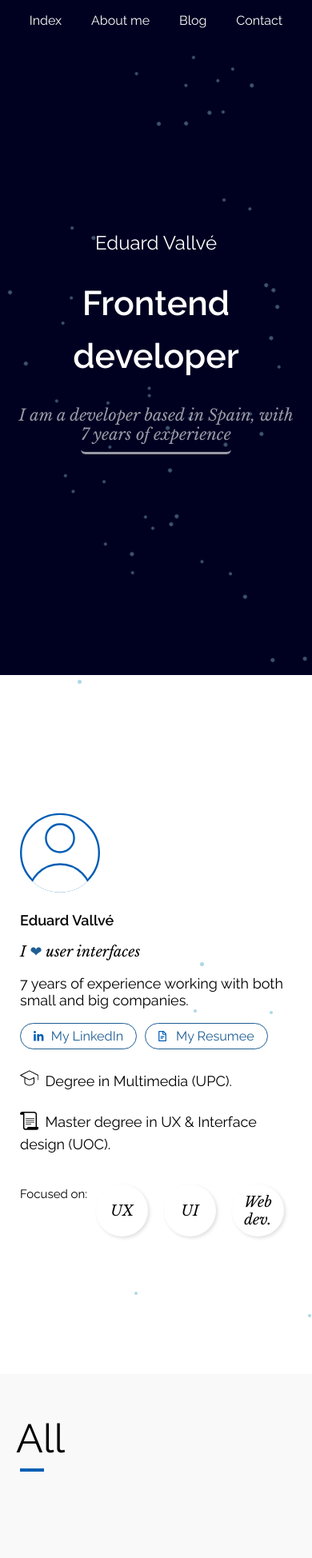
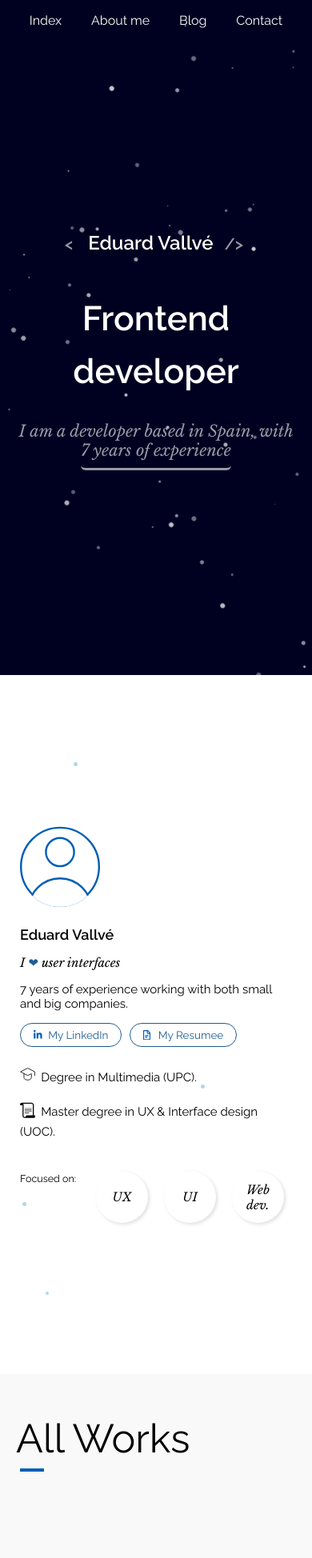
Before and after one commit to eduvallve/portfolio, a PHP site: page / in a window 390 px wide. Shown: the top 1948 px of the page at 80% size. Run offline with PHP 8.4, Linux system fonts and the light colour scheme; style sheets or scripts are compiled from the project's sources; some libraries are stand-ins or nearby versions.

Commit message:
PF - Styling adjustments in star sizes + tablet viewport in basicinformation + client feilds i projects

```diff
--- a/htdocs/components/basicInformation/basicInformation.css
+++ b/htdocs/components/basicInformation/basicInformation.css
@@ -8,7 +8,7 @@
   flex-direction: column;
   justify-content: center;
   font-family: "Raleway";
-  font-size: 18px;
+  font-size: 15px;
 }
 .basicInformation__name {
   margin-top: 0;
@@ -37,8 +37,10 @@
   font-size: 0.9em;
   margin-right: 10px;
 }
-.basicInformation .btn:last-of-type {
-  margin-bottom: 25px;
+@media screen and (max-width: 767px) {
+  .basicInformation .btn:last-of-type {
+    margin-bottom: 25px;
+  }
 }
 .basicInformation__studies {
   margin-top: 0;
@@ -98,6 +100,17 @@
   transition: opacity 1s ease;
   animation: dotWave ease-in-out 2.5s;
 }
+@media screen and (min-width: 768px) and (max-width: 959px) {
+  .basicInformation .col-1 {
+    width: 16.6666666667%;
+  }
+  .basicInformation .col-3 {
+    width: 33.3333333333%;
+  }
+  .basicInformation .col-4 {
+    width: 41.6666666667%;
+  }
+}
 
 /* -- Animations -- */
 @keyframes dotWave {
--- a/htdocs/components/basicInformation/basicInformation.scss
+++ b/htdocs/components/basicInformation/basicInformation.scss
@@ -11,7 +11,7 @@
         flex-direction: column;
         justify-content: center;
         font-family: 'Raleway';
-        font-size: 18px;
+        font-size: 15px;
     }
 
     &__name {
@@ -44,8 +44,10 @@
         font-size: 0.9em;
         margin-right: 10px;
 
-        &:last-of-type {
-            margin-bottom: 25px;
+        @media screen and (max-width: $bp-mobile-max) {
+            &:last-of-type {
+                margin-bottom: 25px;
+            }
         }
     }
 
@@ -118,6 +120,20 @@
             animation: dotWave ease-in-out 2.5s;
         }
     }
+
+    @media screen and (min-width: $bp-tablet-min) and (max-width: $bp-tablet-max) {
+        .col-1 {
+            width: calc(100% * 2/12);
+        }
+
+        .col-3 {
+            width: calc(100% * 4/12);
+        }
+
+        .col-4 {
+            width: calc(100% * 5/12);
+        }
+    }
 }
 
 /* -- Animations -- */
--- a/htdocs/components/brief/brief.css
+++ b/htdocs/components/brief/brief.css
@@ -110,6 +110,15 @@
   background-color: rgba(69, 94, 115, 0.9);
   transition: opacity 1s ease;
 }
+.brief h1 {
+  display: inline-block;
+}
+.brief .tag-code {
+  font-weight: bold;
+  font-size: 20px;
+  color: rgba(255, 255, 255, 0.6);
+  margin: 0 0.75em 0 0.5em;
+}
 
 /* -- Animations -- */
 @keyframes slideInUp {
--- a/htdocs/components/brief/brief.js
+++ b/htdocs/components/brief/brief.js
@@ -52,7 +52,6 @@ class Brief {
 
   toggleStars() {
     let scroll = window.pageYOffset;
-    let windowHeight = window.innerHeight;
     const sunSize = this.sun.offsetHeight;
     if (scroll < sunSize / 20) {
       this.stars.style.opacity = 1;
@@ -87,9 +86,11 @@ class Brief {
       this.obj.classList.add("brief__animation--star");
       this.obj.style.left = `calc(100vmax * ${Math.random()})`;
       this.obj.style.top = `calc(100vmax * ${Math.random()})`;
-      this.size = Math.floor(2 * Math.random()) + 4;
-      this.obj.style.height = this.size + "px";
-      this.obj.style.width = this.size + "px";
+      const starColor = Math.random() * 45 + 35;
+      this.obj.style.backgroundColor = `rgb(255 255 255 / ${starColor}%)`;
+      const size = Math.floor(7 * Math.random());
+      this.obj.style.height = size + "px";
+      this.obj.style.width = size + "px";
 
       base.appendChild(this.obj);
     }
--- a/htdocs/components/brief/brief.php
+++ b/htdocs/components/brief/brief.php
@@ -1,6 +1,10 @@
 <section class="brief">
   <main class="brief__main">
-    <h1 class="brief__name">Eduard Vallvé</h1>
+    <div class="brief__name">
+      <span class="tag-code">&lt;</span>
+      <h1>Eduard Vallvé</h1>
+      <span class="tag-code">/&gt;</span>
+    </div>
     <div class="brief__role">
       <h2 class="brief__role--basic">Frontend</h2>
       <ul class="brief__role--list">
--- a/htdocs/components/brief/brief.scss
+++ b/htdocs/components/brief/brief.scss
@@ -127,6 +127,17 @@ $sunSize: 20vh;
 
         }
     }
+
+    h1 {
+        display: inline-block;
+    }
+
+    .tag-code {
+        font-weight: bold;
+        font-size: 20px;
+        color: $white-transparent-six;
+        margin: 0 0.75em 0 0.5em;
+    }
 }
 
 /* -- Animations -- */
--- a/htdocs/components/projects/projects.css
+++ b/htdocs/components/projects/projects.css
@@ -165,7 +165,14 @@
 @media (min-width: 768px) {
   .projects__item--title {
     max-width: 80%;
+    margin-bottom: 0.5em;
   }
+}
+.projects__item--tagline {
+  font-size: 0.9em;
+  opacity: 0.6;
+  text-transform: capitalize;
+  margin-bottom: var(--col-gap);
 }
 .projects__item--tags {
   font-size: 13px;
--- a/htdocs/components/projects/projects.filterCategory.php
+++ b/htdocs/components/projects/projects.filterCategory.php
@@ -1,5 +1,5 @@
 <div class="projects__filter-category--filterlist">
-    <span class="projects__filter-category active" data-filter="all">All</span>
+    <span class="projects__filter-category active" data-filter="all">All works</span>
     <?php
         $data = json_decode(file_get_contents(getcwd()."/htdocs/components/projects/projectsRepo/projectsRepo.json"), true);
         // print_r($data); echo '<br>';
--- a/htdocs/components/projects/projects.scss
+++ b/htdocs/components/projects/projects.scss
@@ -175,7 +175,15 @@
 
             @include breakpoint($bp-tablet-min) {
                 max-width: 80%;
+                margin-bottom: 0.5em;
             }
+        }
+
+        &--tagline {
+            font-size: 0.9em;
+            opacity: 0.6;
+            text-transform: capitalize;
+            margin-bottom: var(--col-gap);
         }
 
         &--tags {
--- a/htdocs/components/projects/projects.template.php
+++ b/htdocs/components/projects/projects.template.php
@@ -23,6 +23,9 @@ $uri = implode('/', $parts);
     </div>
     <div class="col-6">
         <h3 class="projects__item--title"><?php echo $title; ?></h3>
+        <?php if ($client) { ?>
+            <p class="projects__item--tagline">client :: <b><?php echo $client; ?></b></p>
+        <?php } ?>
         <p class="projects__item--description"><?php echo $description; ?></p>
         <span class="projects__item--tags"><?php echo $tags; ?></span>
     </div>
--- a/htdocs/components/projects/projectsRepo/calestaronges_etprenemnota/calestaronges_etprenemnota.en.php
+++ b/htdocs/components/projects/projectsRepo/calestaronges_etprenemnota/calestaronges_etprenemnota.en.php
@@ -13,4 +13,5 @@ $bgImg = "uploads/2023/03/fons-groc-2-3.svg";
 
 $bgColor = "white";
 
+$client = "Pastisseria Valls SL";
 ?>
```
Also changed, not shown: 3 other files.
